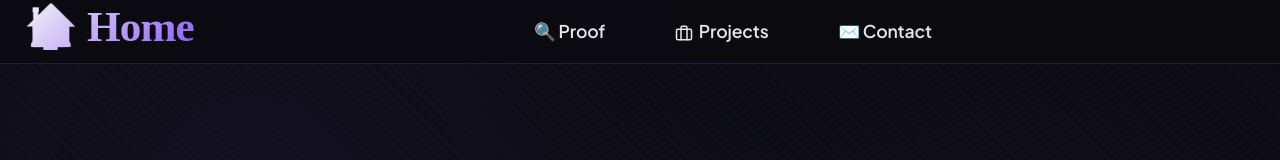
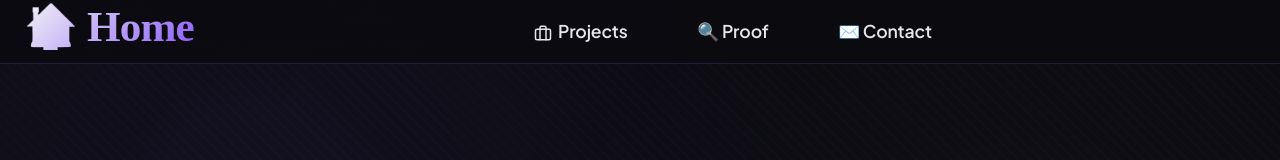
Before and after one commit to abdulsaminu/web3-portfolio, a Next.js app: page / in a window 1280 px wide. Shown: the top 160 px of the page. Built offline with nearby package versions, Linux system fonts and the light colour scheme.

Commit message:
reorder tabs: Projects left, Proof middle, Contact right

```diff
--- a/app/layout.tsx
+++ b/app/layout.tsx
@@ -24,14 +24,8 @@ export default function RootLayout({ children }: { children: React.ReactNode })
               </Link>
             </div>
 
-            {/* Three main tabs with improved icons */}
+            {/* Three main tabs — new order: Projects (left), Proof (middle), Contact (right) */}
             <div className="nav-tabs">
-              <Link
-                href="/proof"
-                className={`dash-tab ${isActive('/proof') ? 'active' : ''}`}
-              >
-                🔍 Proof
-              </Link>
               <Link
                 href="/projects"
                 className={`dash-tab ${isActive('/projects') ? 'active' : ''}`}
@@ -41,6 +35,12 @@ export default function RootLayout({ children }: { children: React.ReactNode })
                   <path d="M16 21V5a2 2 0 0 0-2-2h-4a2 2 0 0 0-2 2v16" />
                 </svg>
                 Projects
+              </Link>
+              <Link
+                href="/proof"
+                className={`dash-tab ${isActive('/proof') ? 'active' : ''}`}
+              >
+                🔍 Proof
               </Link>
               <Link
                 href="/contact"
```
